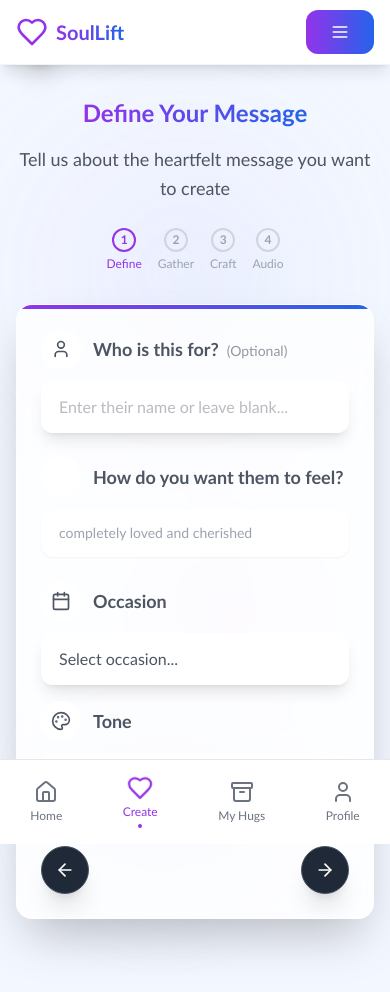
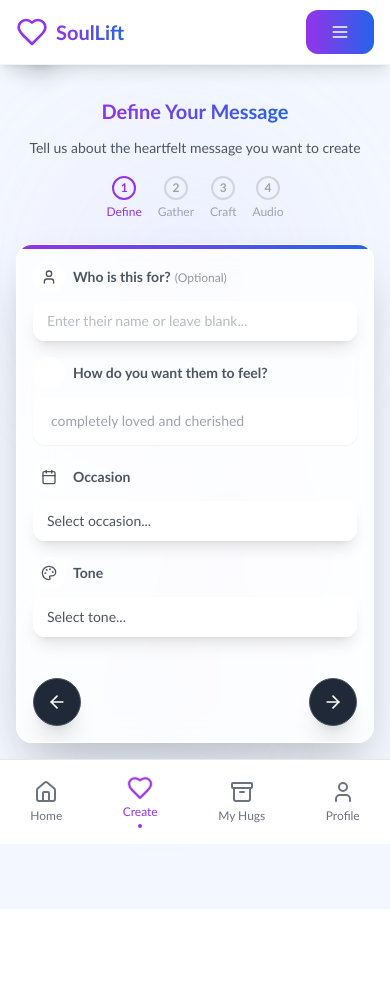
Before and after one commit to thecustomsoundarchitect/SoulLiftAudio_9, a React (Vite) app: page /define in a window 390 px wide. Shown: the top 992 px of the page. After the commit the page ends 909 px from the top, so only its background shows below. Built offline with nearby package versions, Linux system fonts and the light colour scheme.

Commit message:
Remove container, clear emojis, and optimize for mobile

```diff
--- a/src/pages/DefinePage.tsx
+++ b/src/pages/DefinePage.tsx
@@ -41,7 +41,7 @@ export default function DefinePage() {
     "perfectly loved just as they are"
   ]
 
-  const canProceed = true // Remove requirement validation
+  const canProceed = true
 
   useEffect(() => {
     const completed = []
@@ -94,21 +94,21 @@ export default function DefinePage() {
         </Link>
       </motion.div>
 
-      <div className="relative z-10 max-w-2xl mx-auto px-4 py-8">
+      <div className="relative z-10 max-w-lg mx-auto px-4 py-8">
         <motion.div
-          className="text-center mb-8"
+          className="text-center mb-6"
           initial={{ opacity: 0, y: 30 }}
           animate={{ opacity: 1, y: 0 }}
           transition={{ duration: 0.6 }}
         >
-          <h1 className="text-2xl sm:text-3xl font-bold mb-4">
+          <h1 className="text-xl sm:text-2xl font-bold mb-3">
             <span className="bg-gradient-to-r from-purple-600 to-blue-600 bg-clip-text text-transparent">
               Define Your Message
             </span>
           </h1>
 
           <motion.p
-            className="text-lg text-[#4D5563] leading-relaxed"
+            className="text-sm text-[#4D5563] leading-relaxed"
             initial={{ opacity: 0, y: 20 }}
             animate={{ opacity: 1, y: 0 }}
             transition={{ delay: 0.4, duration: 0.6 }}
@@ -121,27 +121,27 @@ export default function DefinePage() {
             animate={{ opacity: 1, y: 0 }}
             transition={{ delay: 0.6, duration: 0.6 }}
           >
-            <ProgressIndicator className="mt-6" />
+            <ProgressIndicator className="mt-4" />
           </motion.div>
         </motion.div>
 
         <motion.div
-          className="bg-white/80 backdrop-blur-lg rounded-2xl p-6 shadow-2xl border border-white/50 relative overflow-hidden"
+          className="bg-white/80 backdrop-blur-lg rounded-2xl p-4 shadow-2xl border border-white/50 relative overflow-hidden"
           initial={{ opacity: 0, y: 40 }}
           animate={{ opacity: 1, y: 0 }}
           transition={{ delay: 0.8, duration: 0.6 }}
         >
           <div className="absolute top-0 left-0 right-0 h-1 bg-gradient-to-r from-purple-600 to-blue-600"></div>
 
-          <div className="space-y-6">
+          <div className="space-y-4">
             <motion.div
-              className="space-y-3"
+              className="space-y-2"
               initial={{ opacity: 0, x: -20 }}
               animate={{ opacity: 1, x: 0 }}
               transition={{ delay: 1.0, duration: 0.5 }}
             >
-              <label className="flex items-center text-lg font-bold text-[#4D5563] group">
-                <div className={`w-10 h-10 rounded-full flex items-center justify-center mr-3 transition-all duration-300 ${
+              <label className="flex items-center text-sm font-bold text-[#4D5563] group">
+                <div className={`w-8 h-8 rounded-full flex items-center justify-center mr-2 transition-all duration-300 ${
                   completedFields.includes('recipient')
                     ? 'bg-gradient-to-r from-green-400 to-emerald-500 shadow-lg'
                     : focusedField === 'recipient'
@@ -149,14 +149,14 @@ export default function DefinePage() {
                       : 'bg-white/60 backdrop-blur-md border-2 border-white/40'
                 }`}>
                   {completedFields.includes('recipient') ? (
-                    <CheckCircle className="w-5 h-5 text-white" />
+                    <CheckCircle className="w-4 h-4 text-white" />
                   ) : (
-                    <User className="w-5 h-5 text-[#4D5563]" />
+                    <User className="w-4 h-4 text-[#4D5563]" />
                   )}
                 </div>
                 <div className="flex-1">
                   <span>Who is this for?</span>
-                  <span className="font-normal text-sm ml-2 text-[#4D5563]/60">(Optional)</span>
+                  <span className="font-normal text-xs ml-1 text-[#4D5563]/60">(Optional)</span>
                 </div>
               </label>
 
@@ -167,7 +167,7 @@ export default function DefinePage() {
                 onFocus={() => setFocusedField('recipient')}
                 onBlur={() => setFocusedField(null)}
                 placeholder="Enter their name or leave blank..."
-                className={`w-full px-4 py-3 bg-white/70 backdrop-blur-md border-2 rounded-xl transition-all duration-300 placeholder-[#4D5563]/40 text-[#4D5563] shadow-lg ${
+                className={`w-full px-3 py-2 bg-white/70 backdrop-blur-md border-2 rounded-xl transition-all duration-300 placeholder-[#4D5563]/40 text-[#4D5563] shadow-lg text-sm ${
                   completedFields.includes('recipient')
                     ? 'border-green-400 bg-green-50/50 shadow-green-200/50'
                     : focusedField === 'recipient'
@@ -178,20 +178,20 @@ export default function DefinePage() {
             </motion.div>
 
             <motion.div
-              className="space-y-3"
+              className="space-y-2"
               initial={{ opacity: 0, x: -20 }}
               animate={{ opacity: 1, x: 0 }}
               transition={{ delay: 1.2, duration: 0.5 }}
             >
-              <label className="flex items-center text-lg font-bold text-[#4D5563] group">
-                <div className={`w-10 h-10 rounded-full flex items-center justify-center mr-3 transition-all duration-300 ${
+              <label className="flex items-center text-sm font-bold text-[#4D5563] group">
+                <div className={`w-8 h-8 rounded-full flex items-center justify-center mr-2 transition-all duration-300 ${
                   completedFields.includes('coreFeeling')
                     ? 'bg-gradient-to-r from-green-400 to-emerald-500 shadow-lg'
                     : focusedField === 'coreFeeling'
                       ? 'bg-gradient-to-r from-purple-400 to-blue-500 shadow-lg'
                       : 'bg-white/60 backdrop-blur-md border-2 border-white/40'
                 }`}>
-                  <CheckCircle className="w-5 h-5 text-white" />
+                  <CheckCircle className="w-4 h-4 text-white" />
                 </div>
                 <div className="flex-1">
                   <span>How do you want them to feel?</span>
@@ -213,15 +213,15 @@ export default function DefinePage() {
               />
             </motion.div>
 
-            <div className="grid grid-cols-1 sm:grid-cols-2 gap-4">
+            <div className="grid grid-cols-1 gap-4">
               <motion.div
-                className="space-y-3"
+                className="space-y-2"
                 initial={{ opacity: 0, x: -20 }}
                 animate={{ opacity: 1, x: 0 }}
                 transition={{ delay: 1.4, duration: 0.5 }}
               >
-                <label className="flex items-center text-lg font-bold text-[#4D5563] group">
-                  <div className={`w-10 h-10 rounded-full flex items-center justify-center mr-3 transition-all duration-300 ${
+                <label className="flex items-center text-sm font-bold text-[#4D5563] group">
+                  <div className={`w-8 h-8 rounded-full flex items-center justify-center mr-2 transition-all duration-300 ${
                     completedFields.includes('occasion')
                       ? 'bg-gradient-to-r from-green-400 to-emerald-500 shadow-lg'
                       : focusedField === 'occasion'
@@ -229,9 +229,9 @@ export default function DefinePage() {
                         : 'bg-white/60 backdrop-blur-md border-2 border-white/40'
                   }`}>
                     {completedFields.includes('occasion') ? (
-                      <CheckCircle className="w-5 h-5 text-white" />
+                      <CheckCircle className="w-4 h-4 text-white" />
                     ) : (
-                      <Calendar className="w-5 h-5 text-[#4D5563]" />
+                      <Calendar className="w-4 h-4 text-[#4D5563]" />
                     )}
                   </div>
                   <span>Occasion</span>
@@ -242,7 +242,7 @@ export default function DefinePage() {
                   onChange={(e) => setFormData({...formData, occasion: e.target.value})}
                   onFocus={() => setFocusedField('occasion')}
                   onBlur={() => setFocusedField(null)}
-                  className={`w-full px-4 py-3 bg-white/70 backdrop-blur-md border-2 rounded-xl transition-all duration-300 appearance-none cursor-pointer text-[#4D5563] shadow-lg ${
+                  className={`w-full px-3 py-2 bg-white/70 backdrop-blur-md border-2 rounded-xl transition-all duration-300 appearance-none cursor-pointer text-[#4D5563] shadow-lg text-sm ${
                     completedFields.includes('occasion')
                       ? 'border-green-400 bg-green-50/50 shadow-green-200/50'
                       : focusedField === 'occasion'
@@ -258,13 +258,13 @@ export default function DefinePage() {
               </motion.div>
 
               <motion.div
-                className="space-y-3"
+                className="space-y-2"
                 initial={{ opacity: 0, x: -20 }}
                 animate={{ opacity: 1, x: 0 }}
                 transition={{ delay: 1.6, duration: 0.5 }}
               >
-                <label className="flex items-center text-lg font-bold text-[#4D5563] group">
-                  <div className={`w-10 h-10 rounded-full flex items-center justify-center mr-3 transition-all duration-300 ${
+                <label className="flex items-center text-sm font-bold text-[#4D5563] group">
+                  <div className={`w-8 h-8 rounded-full flex items-center justify-center mr-2 transition-all duration-300 ${
                     completedFields.includes('tone')
                       ? 'bg-gradient-to-r from-green-400 to-emerald-500 shadow-lg'
                       : focusedField === 'tone'
@@ -272,9 +272,9 @@ export default function DefinePage() {
                         : 'bg-white/60 backdrop-blur-md border-2 border-white/40'
                   }`}>
                     {completedFields.includes('tone') ? (
-                      <CheckCircle className="w-5 h-5 text-white" />
+                      <CheckCircle className="w-4 h-4 text-white" />
                     ) : (
-                      <Palette className="w-5 h-5 text-[#4D5563]" />
+                      <Palette className="w-4 h-4 text-[#4D5563]" />
                     )}
                   </div>
                   <div className="flex-1">
@@ -288,7 +288,7 @@ export default function DefinePage() {
                   onChange={(e) => setFormData({...formData, tone: e.target.value})}
                   onFocus={() => setFocusedField('tone')}
                   onBlur={() => setFocusedField(null)}
-                  className={`w-full px-4 py-3 bg-white/70 backdrop-blur-md border-2 rounded-xl transition-all duration-300 appearance-none cursor-pointer text-[#4D5563] shadow-lg ${
+                  className={`w-full px-3 py-2 bg-white/70 backdrop-blur-md border-2 rounded-xl transition-all duration-300 appearance-none cursor-pointer text-[#4D5563] shadow-lg text-sm ${
                     completedFields.includes('tone')
                       ? 'border-green-400 bg-green-50/50 shadow-green-200/50'
                       : focusedField === 'tone'
```
